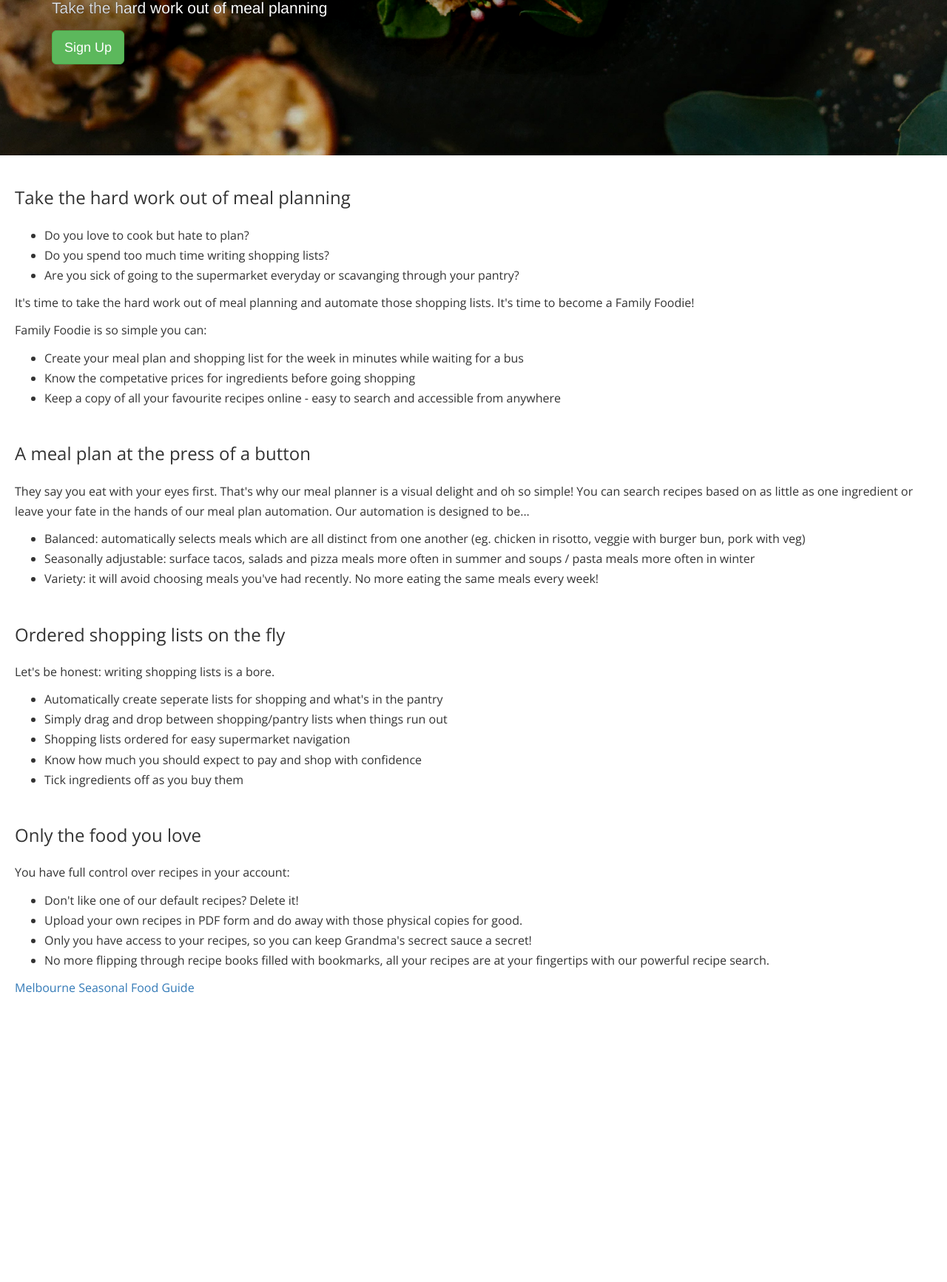
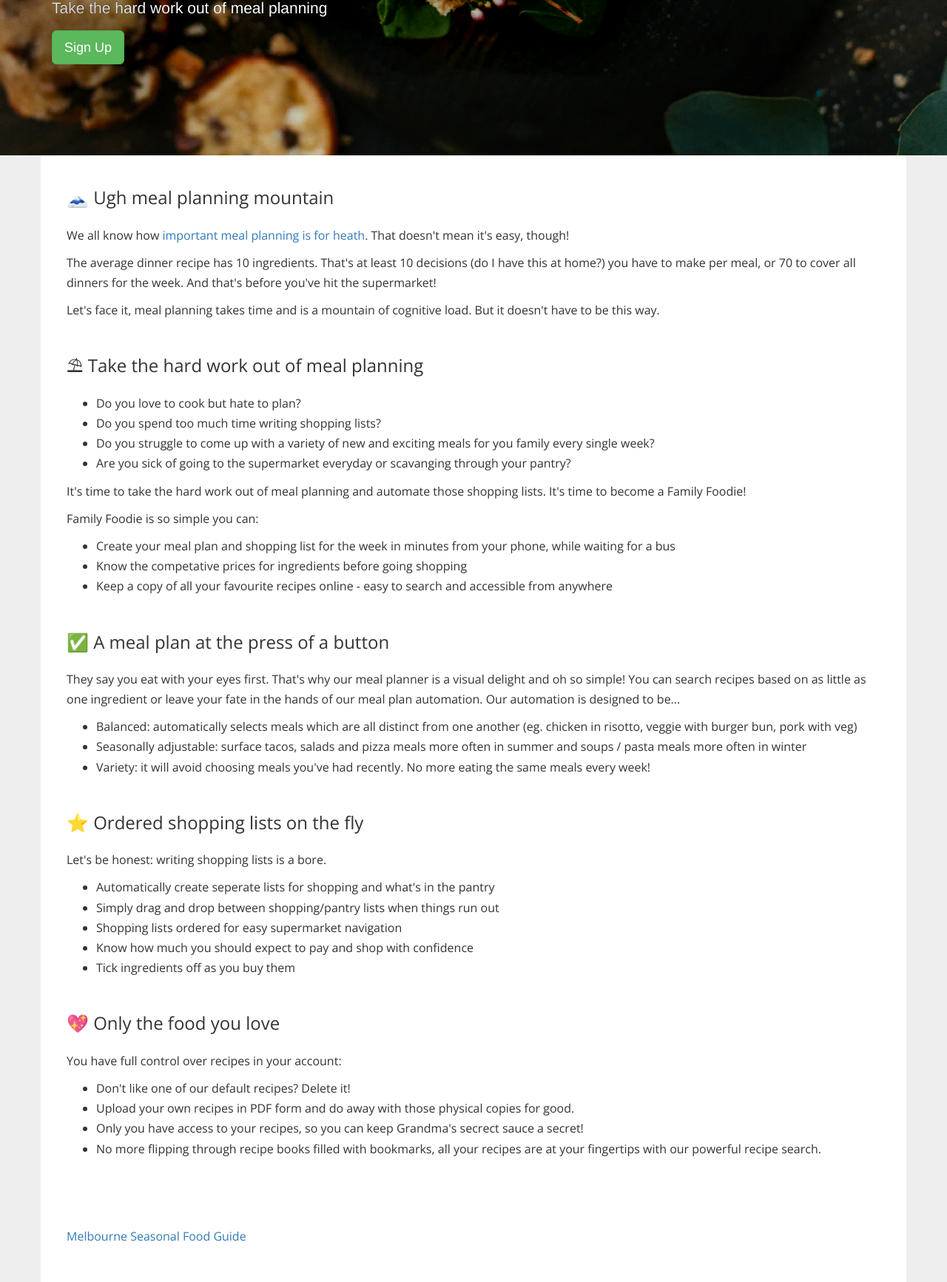
Before and after one commit to chixor/family-foodie, a Django app: template api/templates/home.html in a window 1280 px wide. Shown: the part 243-1976 px from the top of the page at 74% size. Before the commit the page ends 1585 px from the top, so only its background shows below. Run offline with Django 3.2, Linux system fonts and the light colour scheme; the template is opened without the code that fills it, so the values that code supplies are empty; some libraries are stand-ins or nearby versions.

Commit message:
update homepage text

```diff
--- a/api/templates/home.html
+++ b/api/templates/home.html
@@ -9,30 +9,36 @@
     <p><a class="btn btn-success btn-lg" href="/signup/" role="button">Sign Up</a><br/><br/><br/></p>
   </div>
 </div>
+<div class="container">
 <div class="row homepage">
     <div class="col-md-12">
       <div class="primary__copy">
-      <h3>Take the hard work out of meal planning</h3>
+      <h3>&#128507; Ugh meal planning mountain</h3>
+      <p>We all know how <a href="https://www.ncbi.nlm.nih.gov/pmc/articles/PMC5288891/" target="_blank">important meal planning is for heath</a>. That doesn't mean it's easy, though!<p>
+      <p>The average dinner recipe has 10 ingredients. That's at least 10 decisions (do I have this at home?) you have to make per meal, or 70 to cover all dinners for the week. And that's before you've hit the supermarket!</p>
+      <p>Let's face it, meal planning takes time and is a mountain of cognitive load. But it doesn't have to be this way.</p>
+      <h3>&#9969; Take the hard work out of meal planning</h3>
       <ul>
         <li>Do you love to cook but hate to plan?</li>
         <li>Do you spend too much time writing shopping lists?</li>
+        <li>Do you struggle to come up with a variety of new and exciting meals for you family every single week?</li>
         <li>Are you sick of going to the supermarket everyday or scavanging through your pantry?</li>
       </ul>
       <p>It's time to take the hard work out of meal planning and automate those shopping lists. It's time to become a Family Foodie!</p>
       <p>Family Foodie is so simple you can:</p>
       <ul>
-        <li>Create your meal plan and shopping list for the week in minutes while waiting for a bus</li>
+        <li>Create your meal plan and shopping list for the week in minutes from your phone, while waiting for a bus</li>
         <li>Know the competative prices for ingredients before going shopping</li>
         <li>Keep a copy of all your favourite recipes online - easy to search and accessible from anywhere</li>
       </ul>
-      <h3>A meal plan at the press of a button</h3>
+      <h3>&#9989; A meal plan at the press of a button</h3>
       <p>They say you eat with your eyes first. That's why our meal planner is a visual delight and oh so simple! You can search recipes based on as little as one ingredient or leave your fate in the hands of our meal plan automation. Our automation is designed to be...</p>
       <ul>
         <li>Balanced: automatically selects meals which are all distinct from one another (eg. chicken in risotto, veggie with burger bun, pork with veg)</li>
         <li>Seasonally adjustable: surface tacos, salads and pizza meals more often in summer and soups / pasta meals more often in winter</li>
         <li>Variety: it will avoid choosing meals you've had recently. No more eating the same meals every week!</li>
       </ul>
-      <h3>Ordered shopping lists on the fly</h3>
+      <h3>&#11088; Ordered shopping lists on the fly</h3>
       <p>Let's be honest: writing shopping lists is a bore.</p>
       <ul>
         <li>Automatically create seperate lists for shopping and what's in the pantry</li>
@@ -41,7 +47,7 @@
         <li>Know how much you should expect to pay and shop with confidence</li>
         <li>Tick ingredients off as you buy them</li>
       </ul>
-      <h3>Only the food you love</h3>
+      <h3>&#128150; Only the food you love</h3>
       <p>You have full control over recipes in your account:</p>
       <ul>
         <li>Don't like one of our default recipes? Delete it!</li>
@@ -49,6 +55,7 @@
 	<li>Only you have access to your recipes, so you can keep Grandma's secrect sauce a secret!</li>
         <li>No more flipping through recipe books filled with bookmarks, all your recipes are at your fingertips with our powerful recipe search.</li>
       </ul>
+      <br/><br/><br/>
       <a
           target="_blank"
           href="http://seasonalfoodguide.com/melbourne-victoria-seasonal-fresh-produce-guide-fruits-vegetables-in-season-availability-australia.html"
@@ -59,4 +66,5 @@
       </div>
     </div>
 </div>
+</div>
 {% endblock %}
```
Also changed, not shown: 1 other file.
